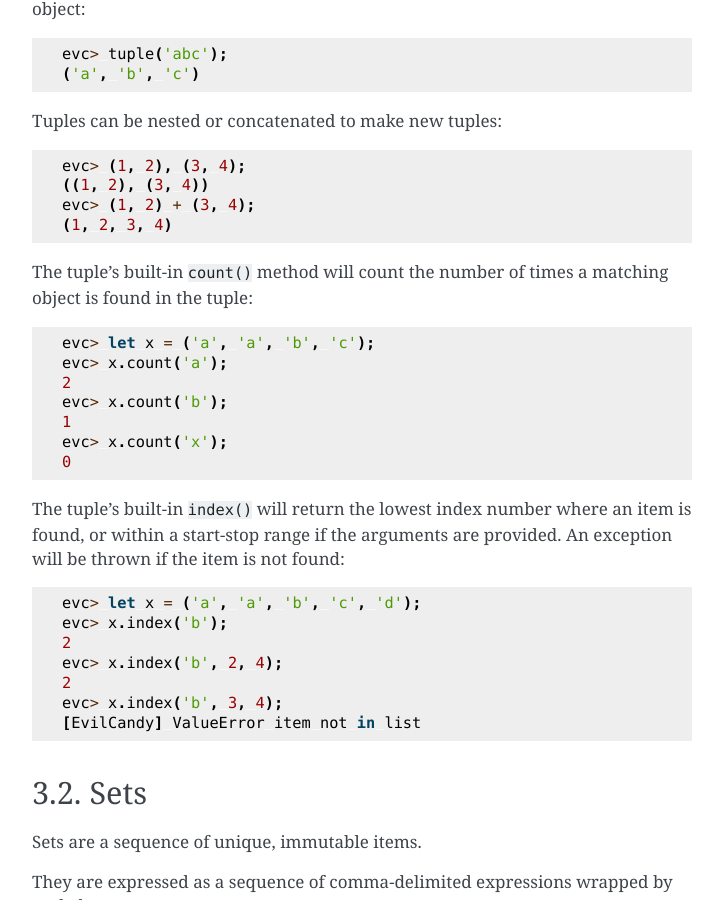
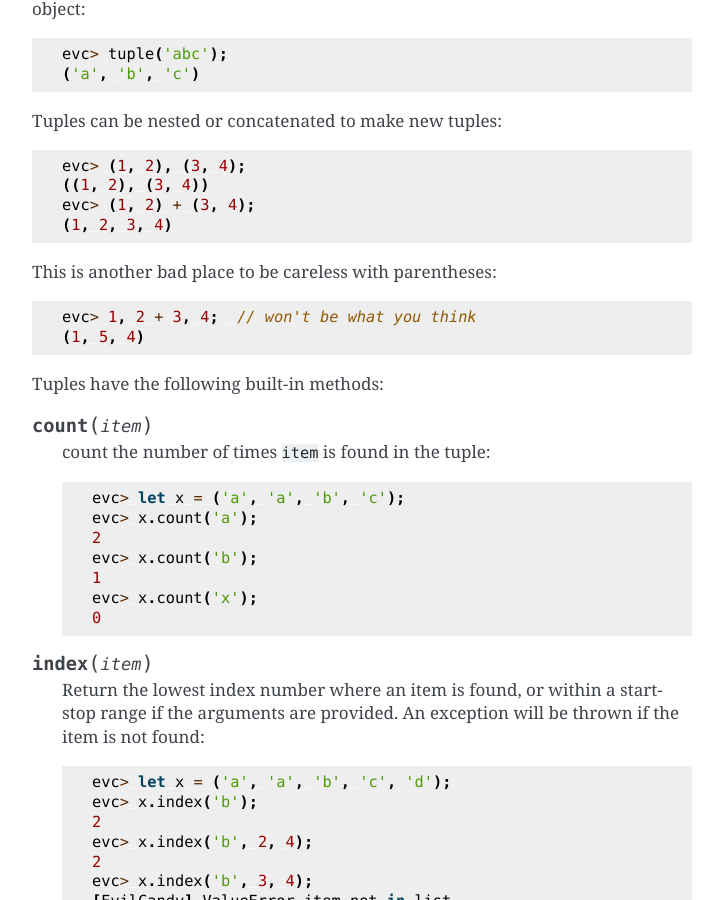
Before and after one commit to paul-bailey/EvilCandy, a Sphinx documentation site: the page built from Documentation/tutorial/data_types.rst, in a window 1280 px wide and 900 px high, scrolled down 1038 px. Shown: the whole window, without its empty margins (388-1111 px from the left). Built offline with Sphinx 7.4.7, drawn with Linux system fonts in a browser that asks for light colours.

Commit message:
Make tuple methods doc in tutorial look like other types' method doc.

```diff
--- a/Documentation/tutorial/data_types.rst
+++ b/Documentation/tutorial/data_types.rst
@@ -58,28 +58,38 @@ Tuples can be nested or concatenated to make new tuples::
   evc> (1, 2) + (3, 4);
   (1, 2, 3, 4)
 
-The tuple's built-in ``count()`` method will count the number
-of times a matching object is found in the tuple::
+This is another bad place to be careless with parentheses::
 
-  evc> let x = ('a', 'a', 'b', 'c');
-  evc> x.count('a');
-  2
-  evc> x.count('b');
-  1
-  evc> x.count('x');
-  0
+  evc> 1, 2 + 3, 4;  // won't be what you think
+  (1, 5, 4)
 
-The tuple's built-in ``index()`` will return the lowest index number
-where an item is found, or within a start-stop range if the arguments
-are provided.  An exception will be thrown if the item is not found::
+Tuples have the following built-in methods:
 
-  evc> let x = ('a', 'a', 'b', 'c', 'd');
-  evc> x.index('b');
-  2
-  evc> x.index('b', 2, 4);
-  2
-  evc> x.index('b', 3, 4);
-  [EvilCandy] ValueError item not in list
+.. method:: count(item)
+
+   count the number of times ``item`` is found in the tuple::
+
+     evc> let x = ('a', 'a', 'b', 'c');
+     evc> x.count('a');
+     2
+     evc> x.count('b');
+     1
+     evc> x.count('x');
+     0
+
+.. method:: index(item)
+
+   Return the lowest index number
+   where an item is found, or within a start-stop range if the arguments
+   are provided.  An exception will be thrown if the item is not found::
+
+     evc> let x = ('a', 'a', 'b', 'c', 'd');
+     evc> x.index('b');
+     2
+     evc> x.index('b', 2, 4);
+     2
+     evc> x.index('b', 3, 4);
+     [EvilCandy] ValueError item not in list
 
 Sets
 ----
```
